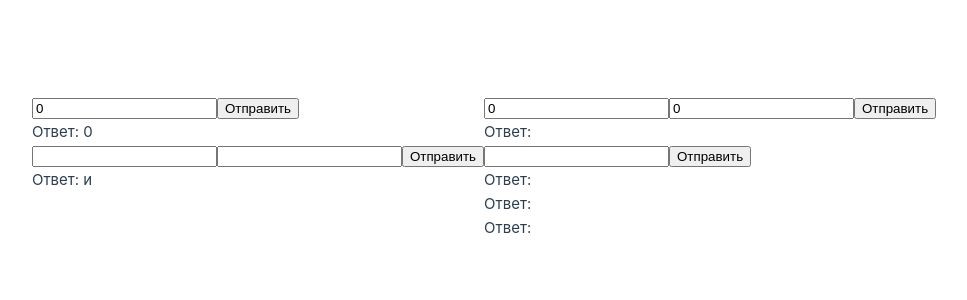
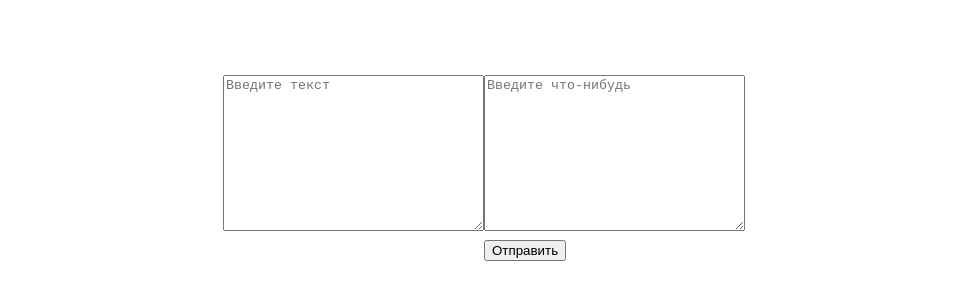
Before and after one commit to LeoonWi/Vue3_Exercises, a Vue app: page / in a window 1280 px wide. Shown: the part 232-532 px from the top of the page, without its empty margins (156-1123 px from the left). Built offline with nearby package versions, Linux system fonts and the light colour scheme.

Commit message:
Работа с textarea

```diff
--- a/src/App.vue
+++ b/src/App.vue
@@ -2,30 +2,14 @@
   export default {
     data() {
       return {
-        num: 0,
-        res1: 0,
-        num1: 0,
-        num2: 0,
-        txt1: '',
-        txt2: '',
-        fio: '',
+        text: null,
+        text2: '',
         arr: [],
       }
     },
     methods: {
-      sqr: function() {
-        this.res1 = this.num**2;
-      },
-      sum: function() {
-        this.res2 = this.num1 + this.num2;
-      },
-      txt: function() {
-        let temp = this.txt1;
-        this.txt1 = this.txt2;
-        this.txt2 = temp;
-      },
       sep: function() {
-        this.arr = this.fio.split(' ');
+        this.arr = this.text2.split(',');
       }
     }
   }
@@ -33,28 +17,15 @@
 
 <template>
   <div>
-    <input v-model="num">
-    <button @click="sqr">Отправить</button><br>
-    <p>Ответ: {{ res1 }}</p>
+    <p>{{ text }}</p>
+    <textarea v-model="text" cols="30" rows="10" placeholder="Введите текст"></textarea>
   </div>
   <div>
-    <input v-model="num1">
-    <input v-model="num2">
-    <button @click="sqr">Отправить</button><br>
-    <p>Ответ: {{ res2 }}</p>
-  </div>
-  <div>
-    <input v-model="txt1">
-    <input v-model="txt2">
-    <button @click="txt">Отправить</button><br>
-    <p>Ответ: {{ txt1 }} и {{ txt2 }}</p>
-  </div>
-  <div>
-    <input v-model="fio">
+    <textarea v-model="text2" cols="30" rows="10" placeholder="Введите что-нибудь"></textarea><br>
     <button @click="sep">Отправить</button><br>
-    <p>Ответ: {{ arr[0] }}</p>
-    <p>Ответ: {{ arr[1] }}</p>
-    <p>Ответ: {{ arr[2] }}</p>
+    <ul>
+      <li v-for="elem in arr">{{ elem }}</li>
+    </ul>
   </div>
 </template>
 
```
